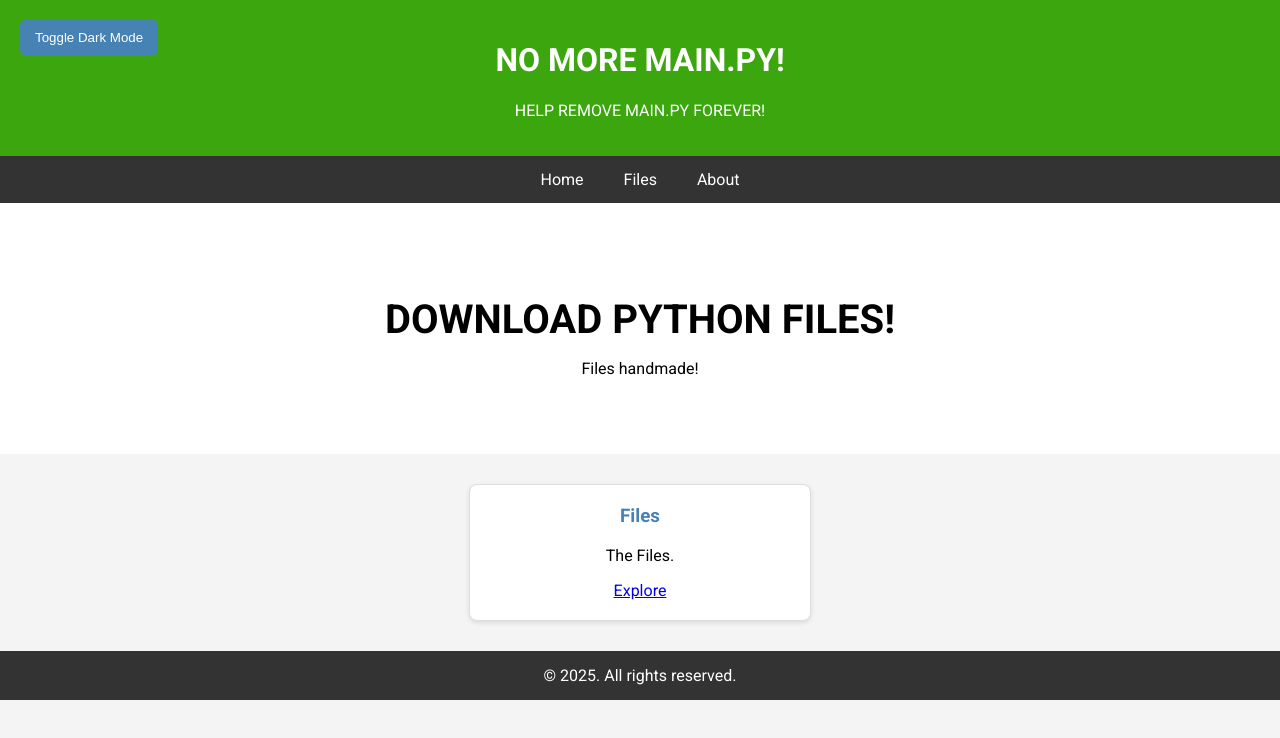
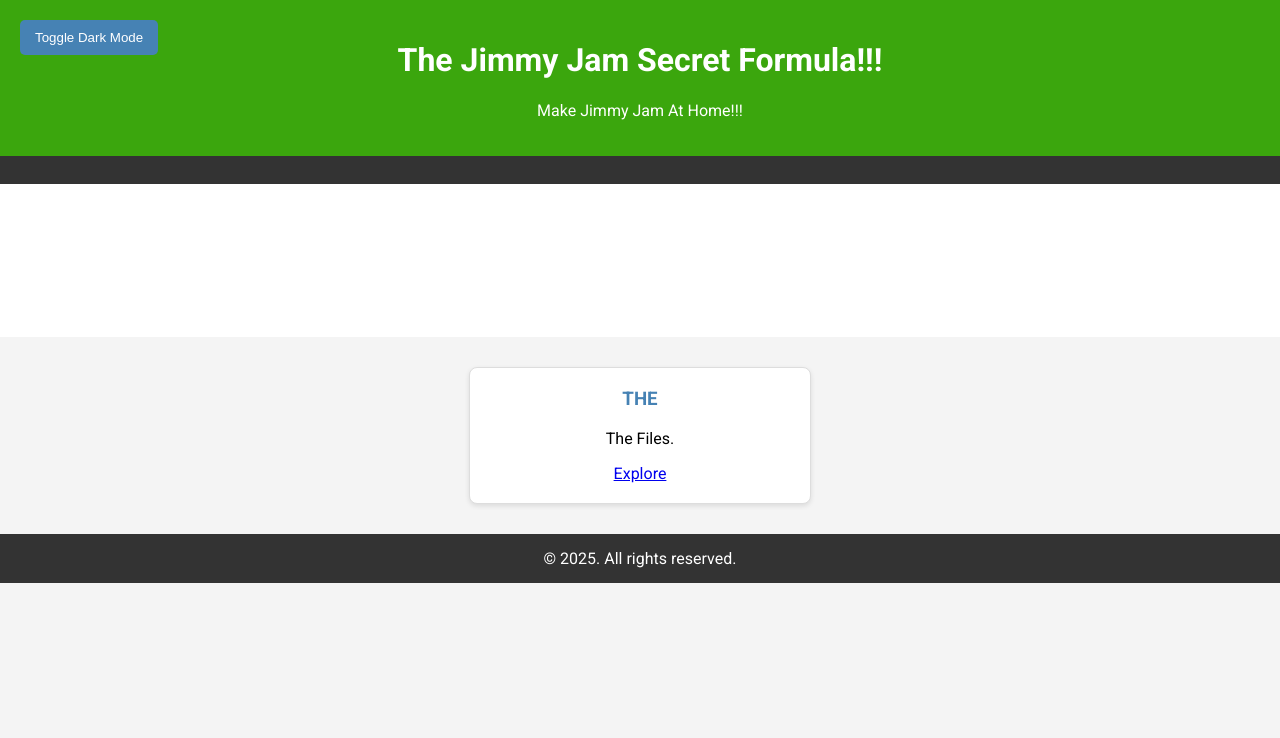
Before and after one commit to maindotpy2025/maindotpy2025.github.io, a plain HTML site: page index.html in a window 1280 px wide. Drawn offline with Linux system fonts and the light colour scheme.

Commit message:
Update index.html

```diff
--- a/index.html
+++ b/index.html
@@ -3,7 +3,7 @@
 <head>
     <meta charset="UTF-8">
     <meta name="viewport" content="width=device-width, initial-scale=1.0">
-    <title>Why Main.py?</title>
+    <title>Jimmy Jam!!!</title>
     <link href="https://fonts.googleapis.com/css2?family=Roboto:wght@400;700&display=swap" rel="stylesheet">
     <style>
         body {
@@ -97,24 +97,24 @@
     <button class="toggle-btn" onclick="toggleDarkMode()">Toggle Dark Mode</button>
 
     <header>
-        <h1>NO MORE MAIN.PY!</h1>
-        <p>HELP REMOVE MAIN.PY FOREVER!</p>
+        <h1>The Jimmy Jam Secret Formula!!!</h1>
+        <p>Make Jimmy Jam At Home!!!</p>
     </header>
 
     <nav>
-        <a href="/">Home</a>
-        <a href="/files">Files</a>
-        <a href="/about">About</a>
+        <a href="/"></a>
+        <a href="/files"></a>
+        <a href="/about"></a>
     </nav>
 
     <section class="hero">
-        <h1>DOWNLOAD PYTHON FILES!</h1>
-        <p>Files handmade!</p>
+        <h1></h1>
+        <p></p>
     </section>
 
     <section class="content">
         <div class="card">
-            <h3>Files</h3>
+            <h3>THE </h3>
             <p>The Files.</p>
             <a href="/files">Explore</a>
         </div>
```
